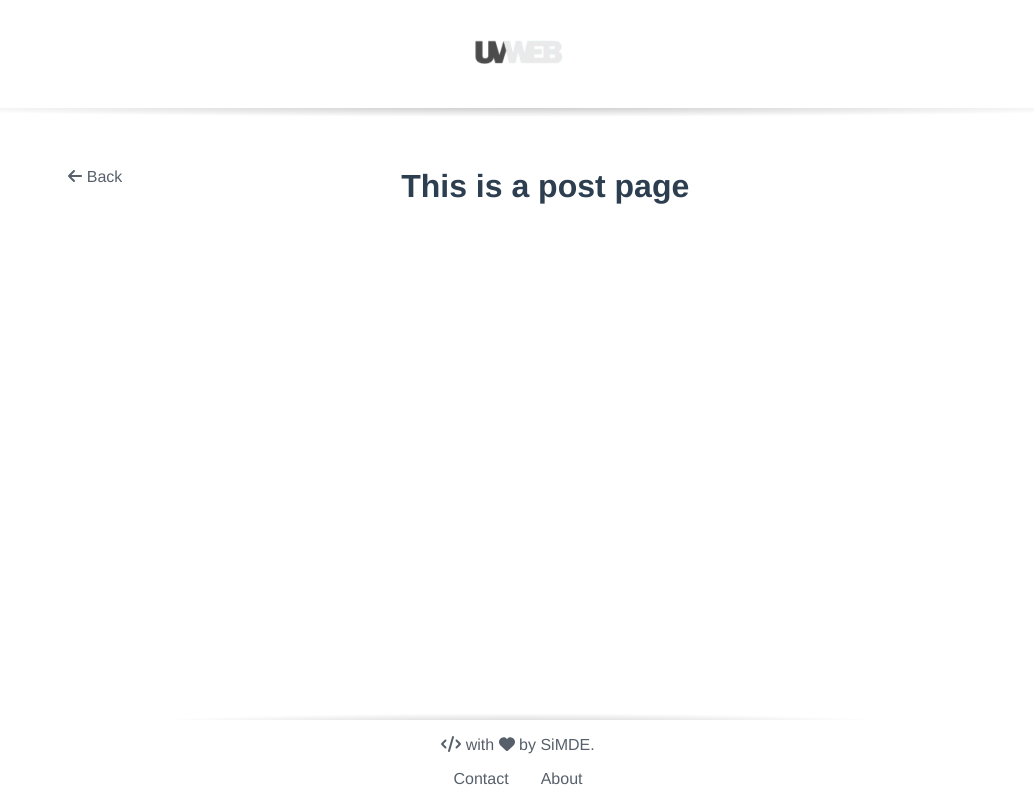
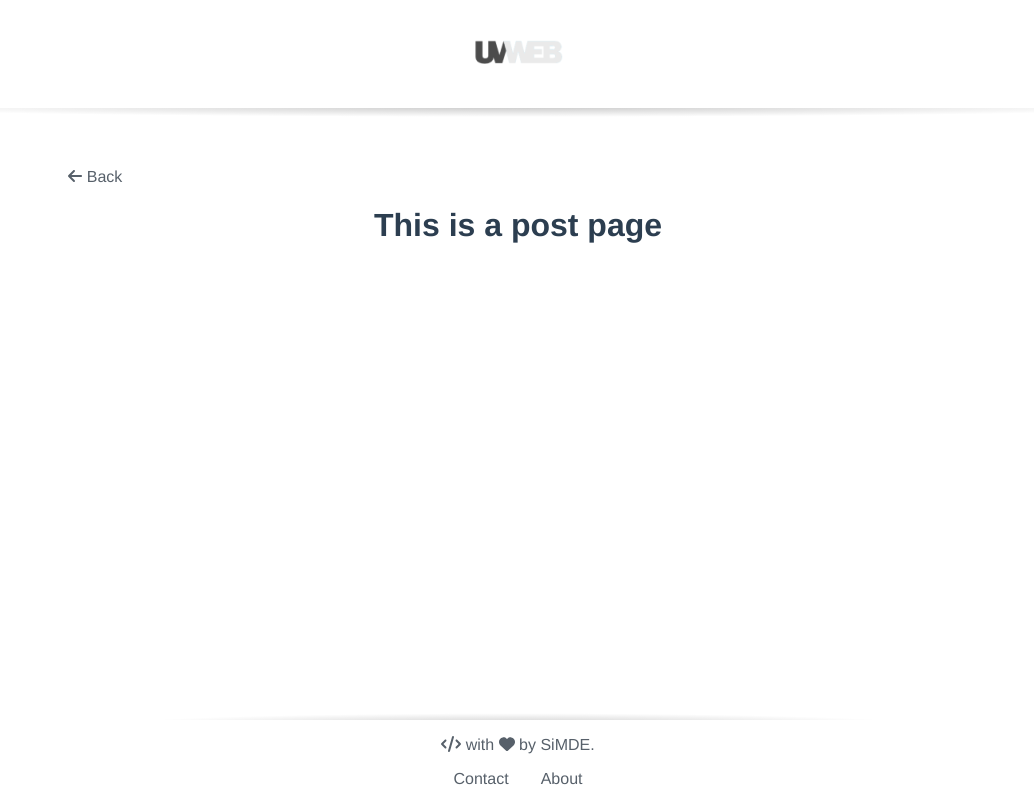
Before and after one commit to SiMDE-Projects/UVweb, a Vue app: page /post in a window 1280 px wide. Shown: the whole page, without its empty margins (122-1156 px from the left). Built offline with nearby package versions, Linux system fonts and the light colour scheme.

Commit message:
change TheBackHomeButton layout

```diff
--- a/src/components/TheBackHomeButton.vue
+++ b/src/components/TheBackHomeButton.vue
@@ -1,8 +1,10 @@
 <template>
-  <router-link to="/">
-    <font-awesome-icon icon="arrow-left" />
-    <span class="button-label">Back</span>
-  </router-link>
+  <div class="container">
+    <router-link to="/">
+      <font-awesome-icon icon="arrow-left" />
+      <span class="button-label">Back</span>
+    </router-link>
+  </div>
 </template>
 
 <script>
@@ -12,8 +14,11 @@ export default {
 </script>
 
 <style scoped lang="scss">
+.container {
+  text-align: left;
+}
+
 a {
-  float: left;
   color: rgb(87, 96, 106);
   text-decoration: none;
 
```
